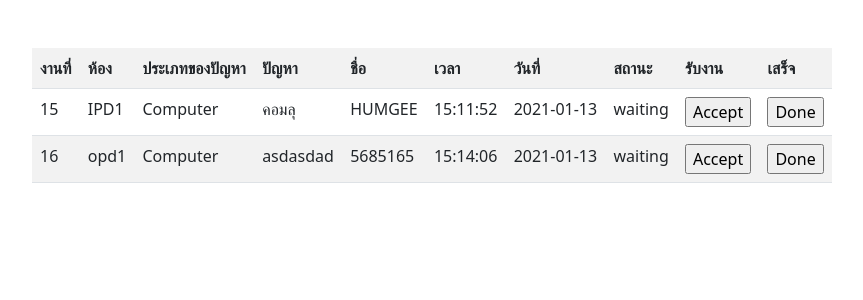
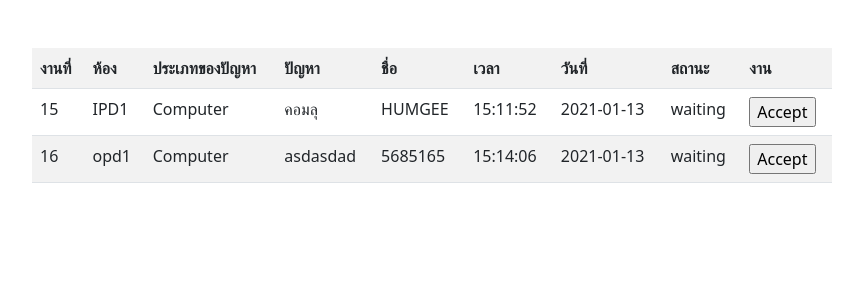
Before and after one commit to pakping/Repair-php, a PHP site: page /showdata.php in a window 1280 px wide. Shown: the part 56-356 px from the top of the page, without its empty margins (208-1071 px from the left). Run offline with PHP 8.4, Linux system fonts and the light colour scheme; data comes from the database, SQL or seed files in the repository; some libraries are stand-ins or nearby versions.

Commit message:
button hidden

```diff
--- a/showdata.php
+++ b/showdata.php
@@ -30,8 +30,8 @@
         <th>เวลา</th>
         <th>วันที่</th>
         <th>สถานะ</th>
-        <th>รับงาน</th>
-        <th>เสร็จ</th>
+        <th>งาน</th>
+
       </tr>
       </thead>
       <?php
@@ -52,9 +52,14 @@
           echo "<td>" . $row["Date"] . "</td>";
           echo "<td>" . $row["Stat"] . "</td>";
           //echo "<td><button id='" . $row['Case_ID'] . "' onclick = >Accept</button></td>" ;
-          echo "<td><form action='accept.php' method='POST'><input type='hidden' name='tempId' value='".$row["Case_ID"]."'/><input type='submit' name='submit-btn' value='Accept' /></form></td>";
-          echo "<td><form action='movetodone.php' method='POST'><input type='hidden' name='tempId2' value='".$row["Case_ID"]."'/><input type='submit' name='submit-btn' value='Done' /></form></td>";
+
+          if ($row["Stat"] == 'Working'){
+            echo "<td><form action='movetodone.php' method='POST'><input type='hidden' name='tempId2' value='".$row["Case_ID"]."'/><input type='submit' name='submit-btn' value='Done' /></form></td>";
+          }else{
+            echo "<td><form action='accept.php' method='POST'><input type='hidden' name='tempId' value='".$row["Case_ID"]."'/><input type='submit' name='submit-btn' value='Accept' /></form></td>";
+          }
           echo "</tr>";
+
         }
       }
       ?>
```
